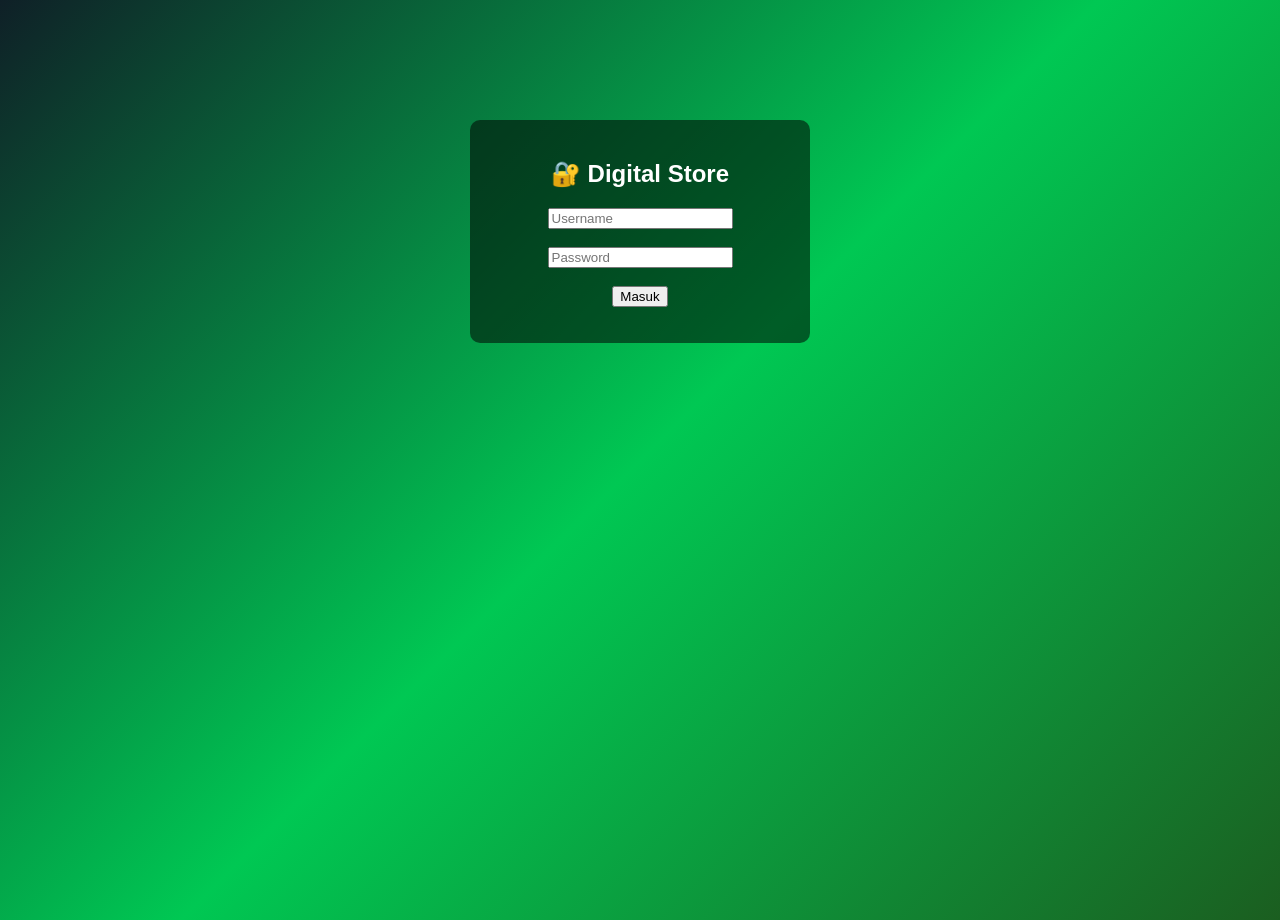
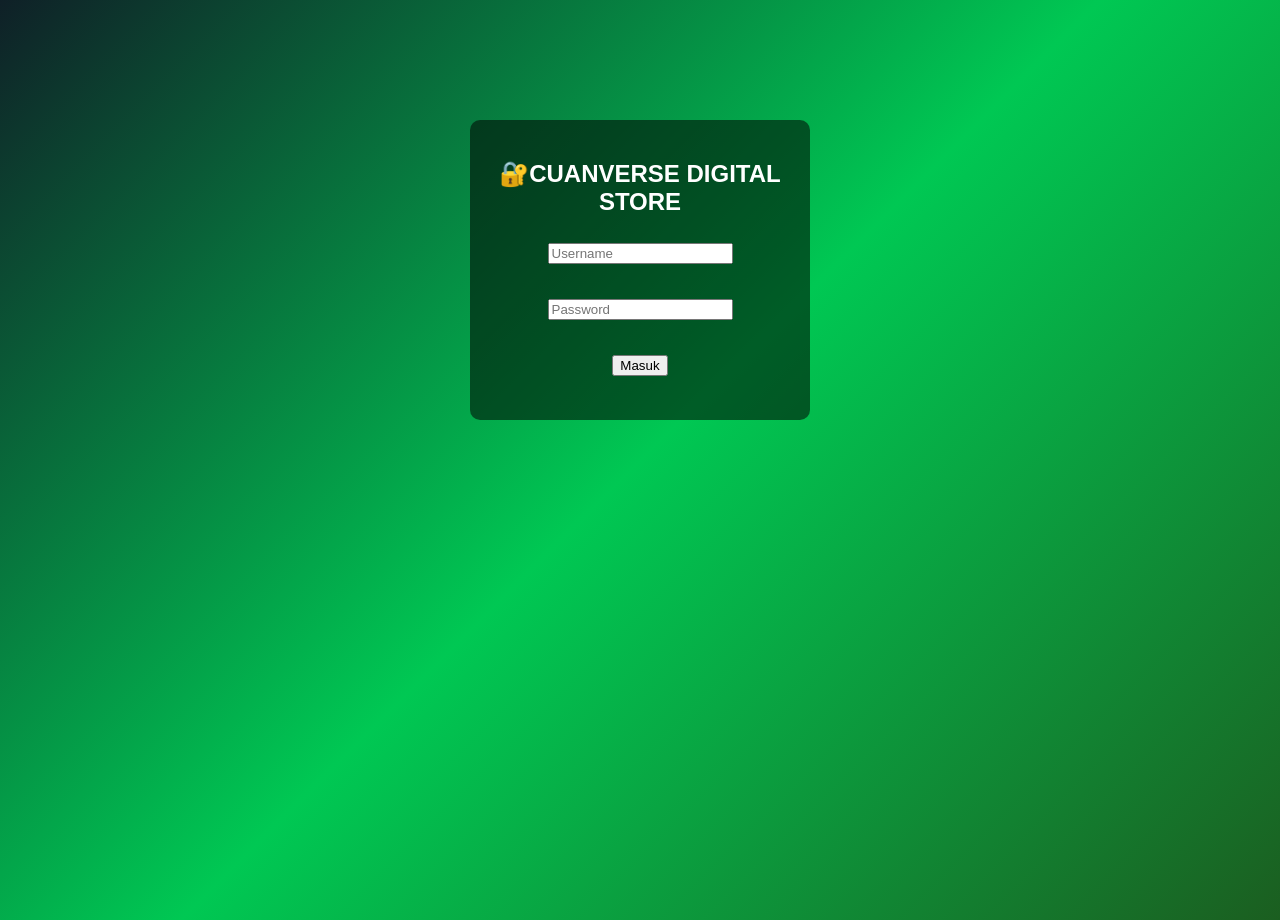
Before and after one commit to gistyaputra-cmyk/tiklast, a plain HTML site: page index.html in a window 1280 px wide. Drawn offline with Linux system fonts and the light colour scheme.

Commit message:
Update index.html

```diff
--- a/index.html
+++ b/index.html
@@ -9,7 +9,7 @@
 <body class="bg-tech">
 
 <div class="login-box">
-<h2>🔐 Digital Store</h2>
+<h2>🔐CUANVERSE DIGITAL STORE<h2>
 
 <input id="username" placeholder="Username"><br><br>
 <input id="password" type="password" placeholder="Password"><br><br>
```
